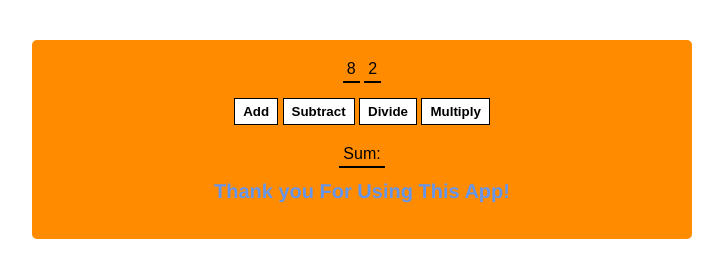
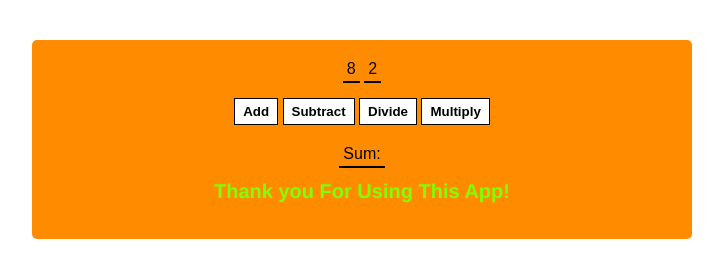
Before and after one commit to Harshith852/jsapp, a plain HTML site: page index.html in a window 1280 px wide. Shown: the whole page, without its empty margins (278-1001 px from the left). Drawn offline with Linux system fonts and the light colour scheme.

Commit message:
Update index.css

```diff
--- a/index.css
+++ b/index.css
@@ -23,7 +23,8 @@ h2{
     font-family: Helvetica, sans-serif;
     font-size: 20px;
     font-weight: bold;
-    color:cornflowerblue;
+    color:chartreuse;
+    border-color: black;
 }
 .container{
     background-color: darkorange;
@@ -34,4 +35,5 @@ h2{
     width: 50%;
     height: 50%;
     text-align: center;
+    border-color: black;
 }
```
